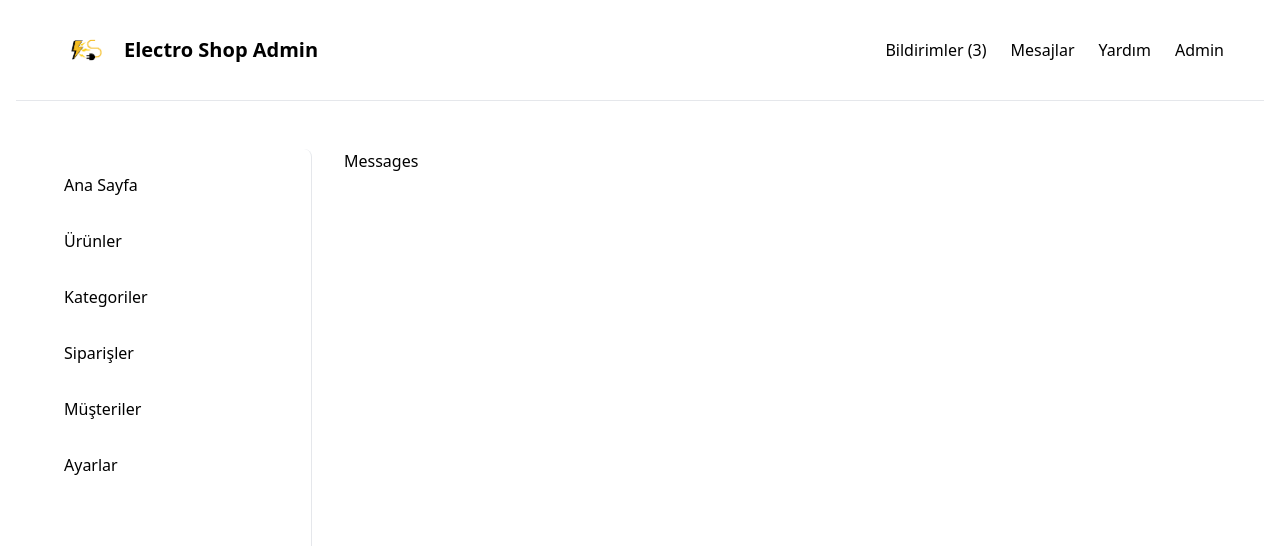
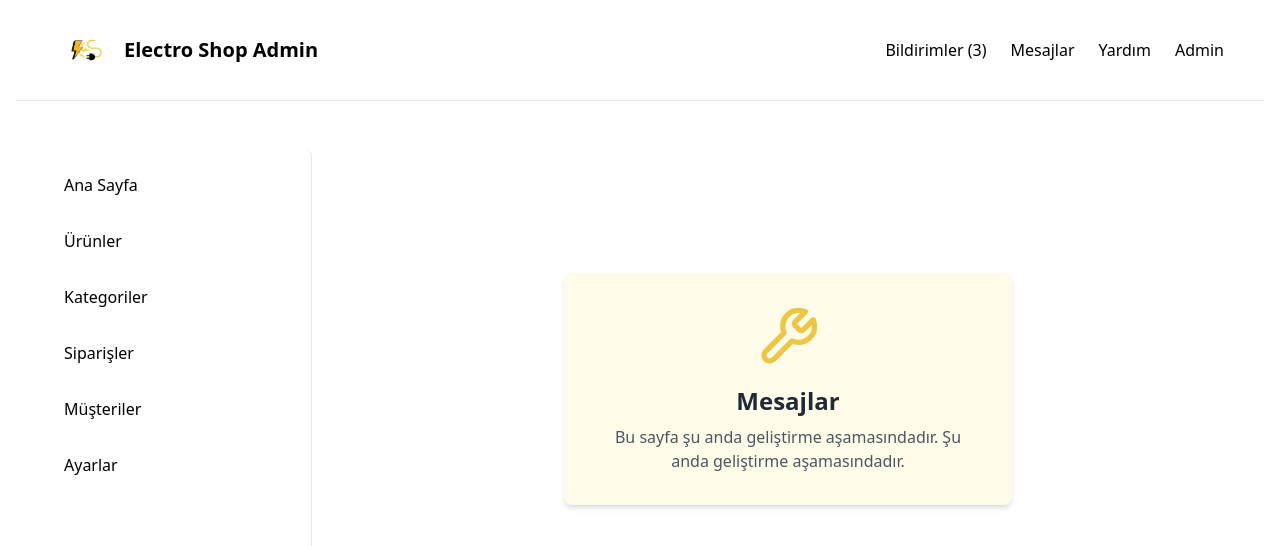
Before and after one commit to AbdllhAlioglu/electro-shop-admin, a Next.js app: page /messages in a window 1280 px wide. Shown: the top 546 px of the page. Built offline with nearby package versions, Linux system fonts and the light colour scheme.

Commit message:
feat: add UnderConstruction component for pages under development
- Create reusable UnderConstruction component
- Implement in settings page
- Add custom title and message props support

```diff
--- /dev/null
+++ b/app/_components/UnderConstruction.js
@@ -0,0 +1,16 @@
+import { FiTool } from "react-icons/fi";
+
+export default function UnderConstruction({
+  title = "Geliştirme Aşamasında",
+  message = "Bu sayfa şu anda geliştirme aşamasındadır. Çok yakında hizmetinizde olacaktır.",
+}) {
+  return (
+    <div className="flex flex-col items-center justify-center min-h-[60vh]">
+      <div className="bg-yellow-50 p-8 rounded-lg shadow-md text-center max-w-md">
+        <FiTool className="w-16 h-16 text-yellow-500 mx-auto mb-4 animate-pulse" />
+        <h2 className="text-2xl font-bold text-gray-800 mb-2">{title}</h2>
+        <p className="text-gray-600">{message}</p>
+      </div>
+    </div>
+  );
+}
--- a/app/customers/page.js
+++ b/app/customers/page.js
@@ -1,5 +1,11 @@
 import React from "react";
+import UnderConstruction from "../_components/UnderConstruction";
 
 export default function Page() {
-  return <div>Customers</div>;
+  return (
+    <UnderConstruction
+      title="Müşteriler"
+      message="Bu sayfa şu anda geliştirme aşamasındadır. Şu anda geliştirme aşamasındadır."
+    />
+  );
 }
--- a/app/messages/page.js
+++ b/app/messages/page.js
@@ -1,5 +1,11 @@
 import React from "react";
+import UnderConstruction from "../_components/UnderConstruction";
 
 export default function Page() {
-  return <div>Messages</div>;
+  return (
+    <UnderConstruction
+      title="Mesajlar"
+      message="Bu sayfa şu anda geliştirme aşamasındadır. Şu anda geliştirme aşamasındadır."
+    />
+  );
 }
--- a/app/notifications/page.js
+++ b/app/notifications/page.js
@@ -1,5 +1,11 @@
 import React from "react";
+import UnderConstruction from "../_components/UnderConstruction";
 
 export default function Page() {
-  return <div>Notifications</div>;
+  return (
+    <UnderConstruction
+      title="Bildirimler"
+      message="Bu sayfa şu anda geliştirme aşamasındadır. Şu anda geliştirme aşamasındadır."
+    />
+  );
 }
--- a/app/orders/page.js
+++ b/app/orders/page.js
@@ -1,5 +1,11 @@
 import React from "react";
+import UnderConstruction from "../_components/UnderConstruction";
 
 export default function Page() {
-  return <div>Orders</div>;
+  return (
+    <UnderConstruction
+      title="Siparişler"
+      message="Bu sayfa şu anda geliştirme aşamasındadır. Şu anda geliştirme aşamasındadır."
+    />
+  );
 }
--- a/app/settings/page.js
+++ b/app/settings/page.js
@@ -1,5 +1,11 @@
 import React from "react";
+import UnderConstruction from "@/app/_components/UnderConstruction";
 
 export default function Page() {
-  return <div>Settings</div>;
+  return (
+    <UnderConstruction
+      title="Ayarlar Sayfası"
+      message="Ayarlar sayfası yakında kullanıma açılacaktır. Şu anda geliştirme aşamasındadır."
+    />
+  );
 }
```
